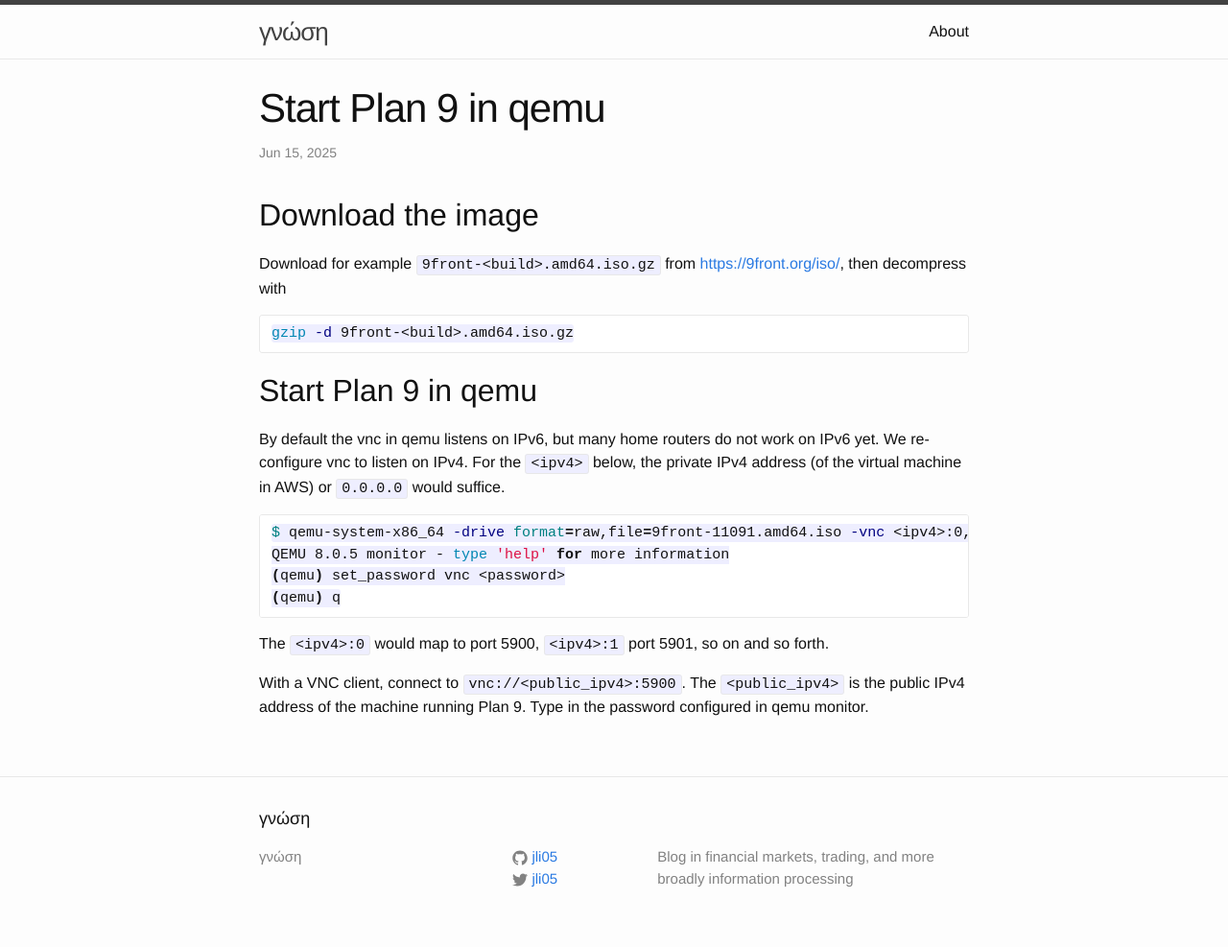
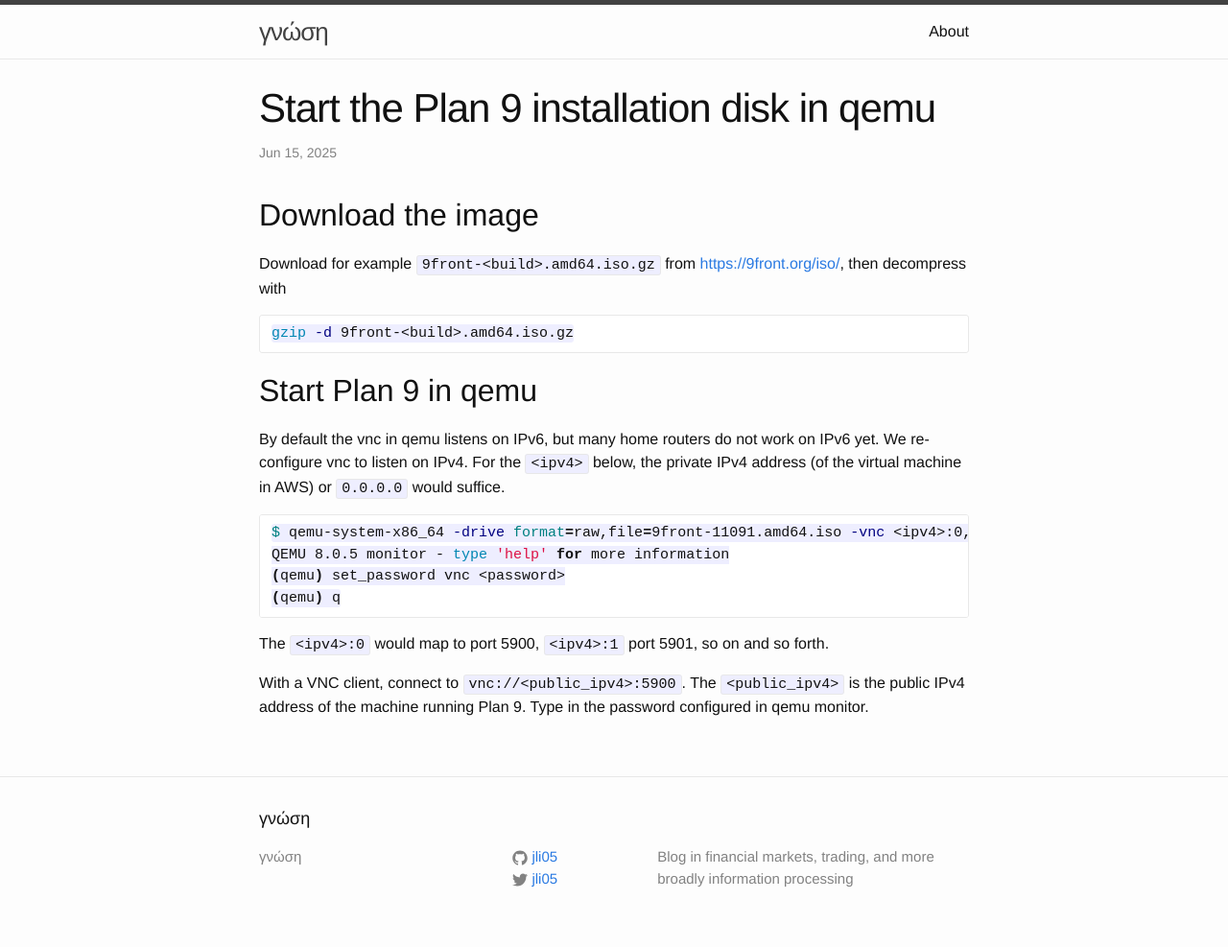
Before and after one commit to jli05/jli05.github.io, a Jekyll site: the page built from _posts/2025-06-15-start-plan9-in-qemu.md, in a window 1280 px wide. Shown: the whole page at 96% size. Built offline with Jekyll 4.4.1, drawn with Linux system fonts in a browser that asks for light colours.

Commit message:
change post title

```diff
--- a/_posts/2025-06-15-start-plan9-in-qemu.md
+++ b/_posts/2025-06-15-start-plan9-in-qemu.md
@@ -1,5 +1,5 @@
 ---
-title: Start Plan 9 in qemu
+title: Start the Plan 9 installation disk in qemu
 layout: post
 ---
 
```
